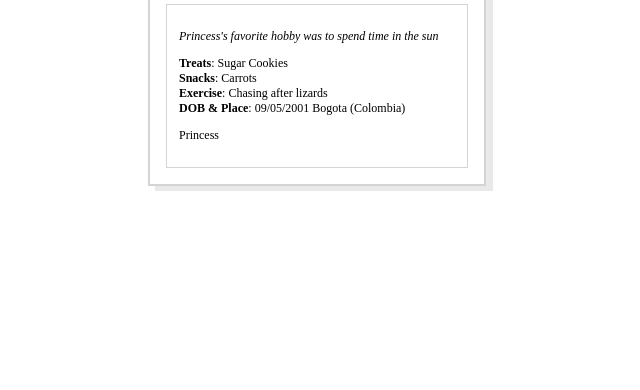
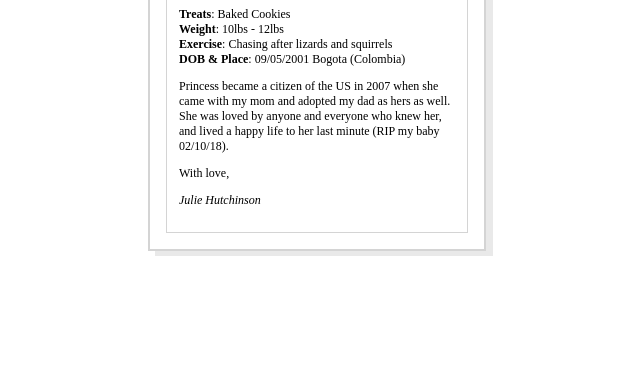
Before and after one commit to juliehutchinson001/udacity_google_scholarship, a plain HTML site: page fend-animal-trading-cards-master/card.html in a window 1280 px wide. Shown: the part 526-916 px from the top of the page, without its empty margins (323-963 px from the left). Drawn offline with Linux system fonts and the light colour scheme.

Commit message:
refactor: improve layout of html sample card project

```diff
--- a/fend-animal-trading-cards-master/card.html
+++ b/fend-animal-trading-cards-master/card.html
@@ -8,24 +8,22 @@
 <body>
 	<div class="card">
 		<div class="top-card">
-			<!-- your favorite animal's name goes here -->
 			<h1 class="profile-name">Princess</h1>
-			<!-- your favorite animal's image goes here -->
 			<img class="picture" src="https://github.com/juliehutchinson001/udemy_google_scholarship/blob/master/fend-animal-trading-cards-master/Princess.jpg?raw=true" alt="Princess">
 		</div>
 		<div class="bottom-card">
 			<div class="bottom-container">
-				<!-- your favorite animal's interesting fact goes here -->
-				<p class="fact-title">Princess's favorite hobby was to spend time in the sun</p>
+				<p class="fact-title">Princess's favorite hobby was to spend time in the sun and lay down in the warm pavement.</p>
 				<ul class="profile-facts">
-					<!-- your favorite animal's list items go here -->
-					<li><span>Treats</span>: Sugar Cookies</li>
-					<li><span>Snacks</span>: Carrots</li>
-					<li><span>Exercise</span>: Chasing after lizards</li>
+					<li><span>Treats</span>: Baked Cookies</li>
+					<li><span>Weight</span>: 10lbs - 12lbs</li>
+					<li><span>Exercise</span>: Chasing after lizards and squirrels</li>
 					<li><span>DOB & Place</span>: 09/05/2001 Bogota (Colombia)</li>
 				</ul>
-				<!-- your favorite animal's description goes here -->
-				<p class="profile-info">Princess</p>
+				<p class="profile-info">Princess became a citizen of the US in 2007 when she came with my mom and adopted my dad as hers as well. She was loved by anyone and everyone who knew her, and lived a happy life to her last minute (RIP my baby 02/10/18). </p>
+
+        <p>With love, </p>
+        <p class="fact-title">Julie Hutchinson</p>
 			</div>
 		</div>
 	</div>
```
Also changed, not shown: slack-card/index.html (+0 -3 lines).
